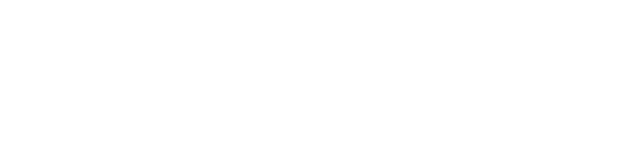
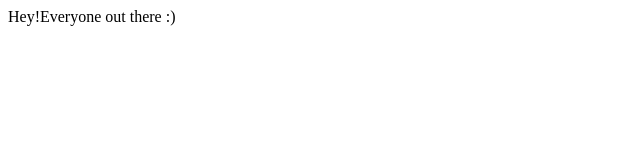
Before and after one commit to Manasa1013/manasa-portfolio, a plain HTML site: page index.html in a window 1280 px wide. Shown: the whole page, without its empty margins (0-640 px from the left). Drawn offline with Linux system fonts and the light colour scheme.

Commit message:
feat: added text in index

```diff
--- a/index.html
+++ b/index.html
@@ -6,6 +6,6 @@
     <title>Get to know manasa</title>
 </head>
 <body>
-
+    Hey!Everyone out there :)
 </body>
 </html>
```
